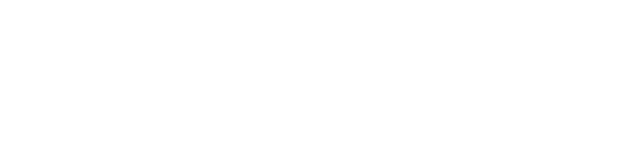
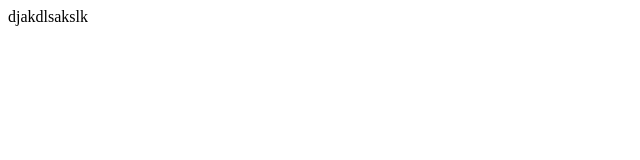
Before and after one commit to vrindha268/title-tag, a plain HTML site: page index.html in a window 1280 px wide. Shown: the whole page, without its empty margins (0-640 px from the left). Drawn offline with Linux system fonts and the light colour scheme.

Commit message:
created index.css

```diff
--- /dev/null
+++ b/index.css
@@ -0,0 +1,3 @@
+body {
+    color: red;
+}
--- a/index.html
+++ b/index.html
@@ -5,6 +5,6 @@
     <title>title</title>
 </head>
 <body>
-
+    djakdlsakslk
 </body>
 </html>
```
